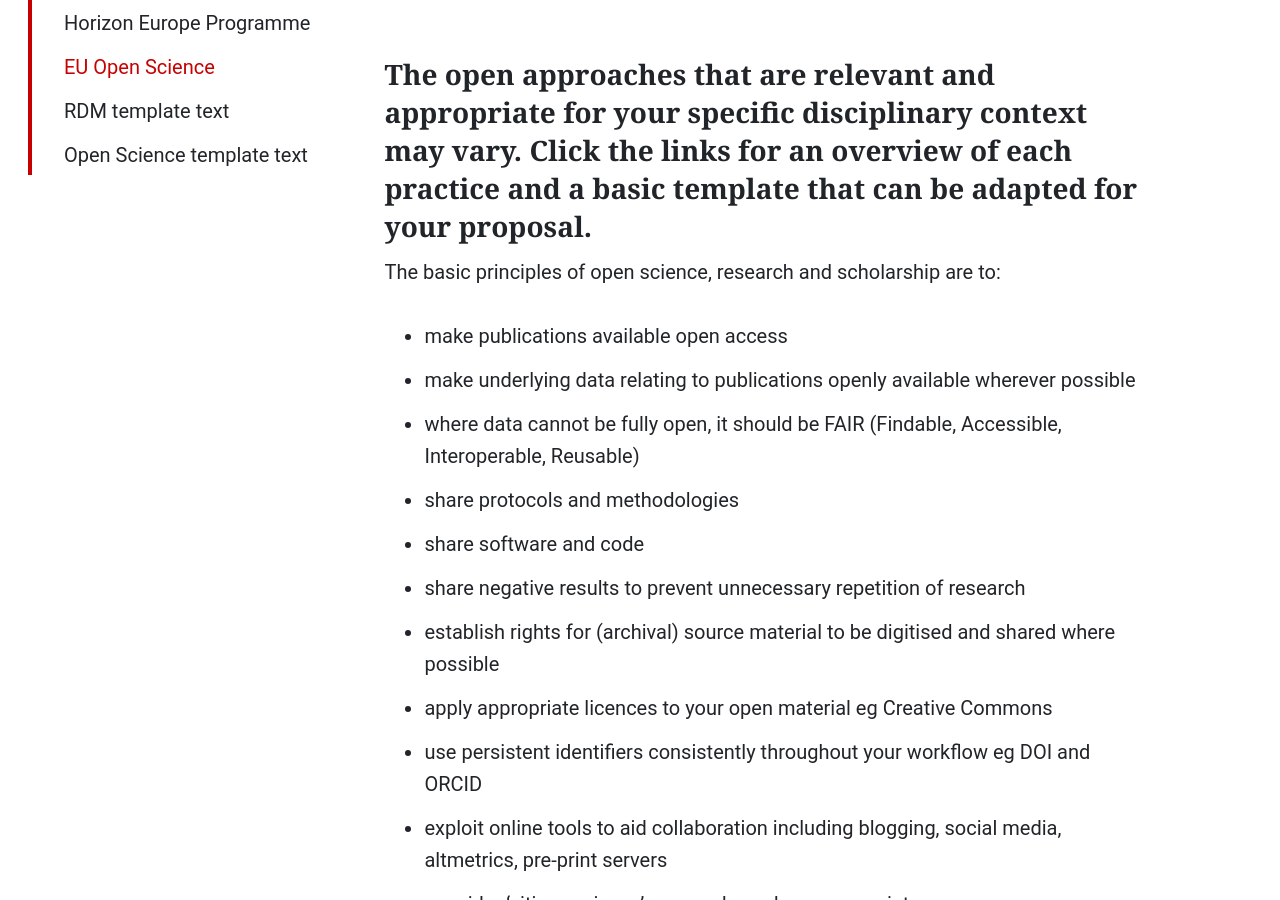
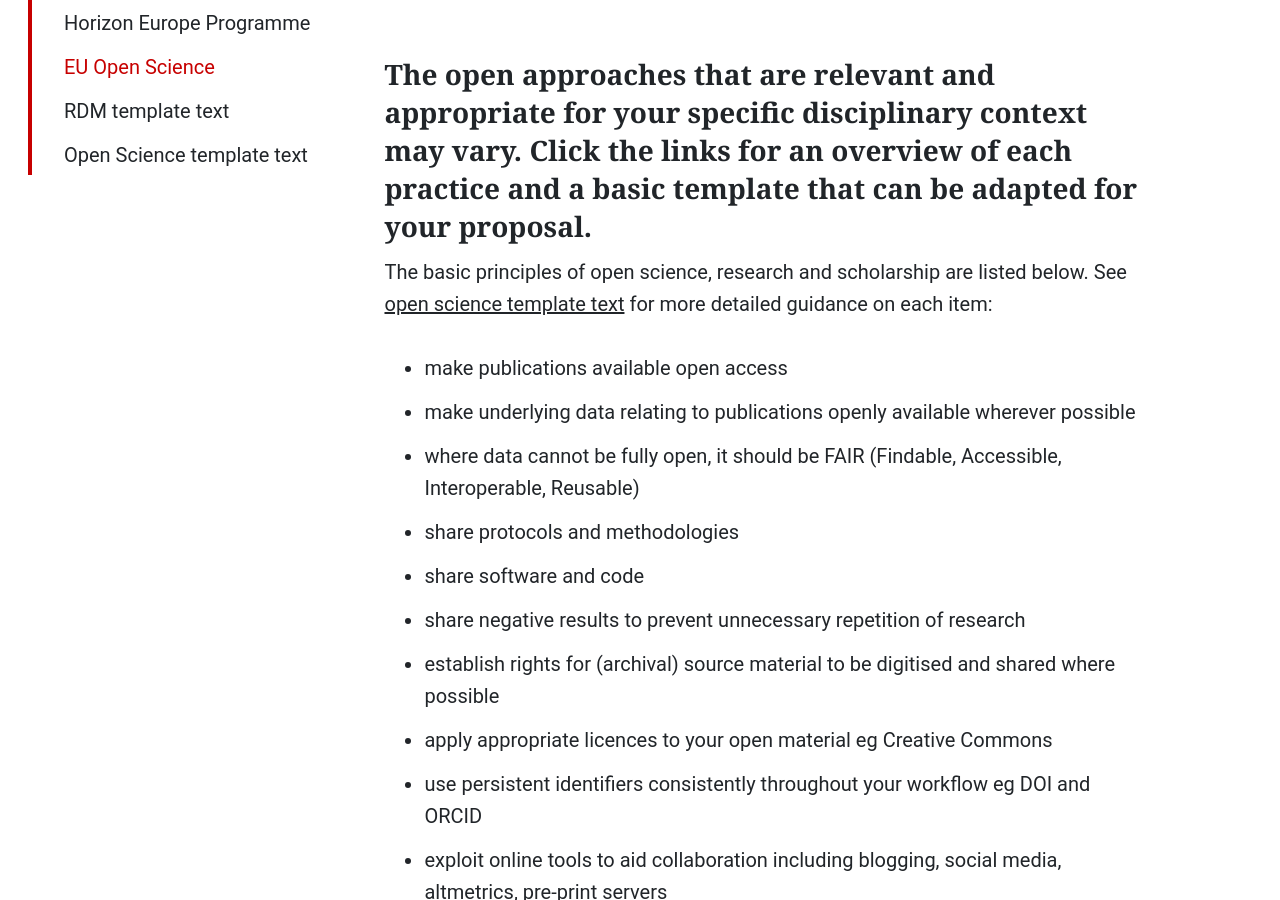
Before and after one commit to uol-library/rdl-handbook, a Jekyll site: the page built from pages/open-research/eu-open-science.md, in a window 1280 px wide and 900 px high, scrolled down 447 px. Built offline with Jekyll 4.4.1, drawn with Linux system fonts in a browser that asks for light colours; some web fonts are replaced.

Commit message:
Update eu-open-science.md

```diff
--- a/pages/open-research/eu-open-science.md
+++ b/pages/open-research/eu-open-science.md
@@ -9,7 +9,7 @@ permalink: /open-research/eu-open-science/
 #### The open approaches that are relevant and appropriate for your specific disciplinary context may vary. Click the links for an overview of each practice and a basic template that can be adapted for your proposal.
 
 
-The basic principles of open science, research and scholarship are to:
+The basic principles of open science, research and scholarship are listed below. See [open science template text](https://handbook.researchdata.leeds.ac.uk/open-research/open-science-template/) for more detailed guidance on each item:
 
 * make publications available open access
 * make underlying data relating to publications openly available wherever possible
```
